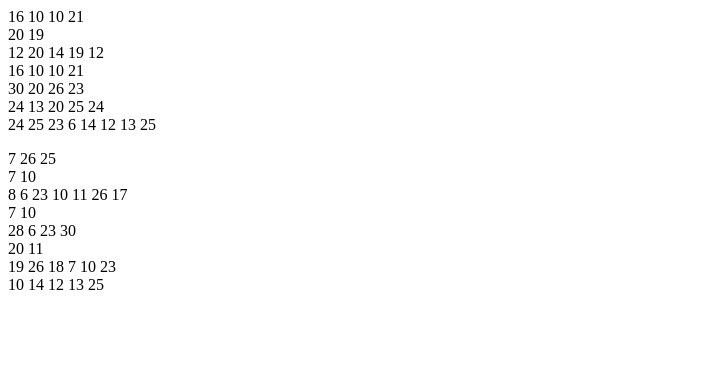
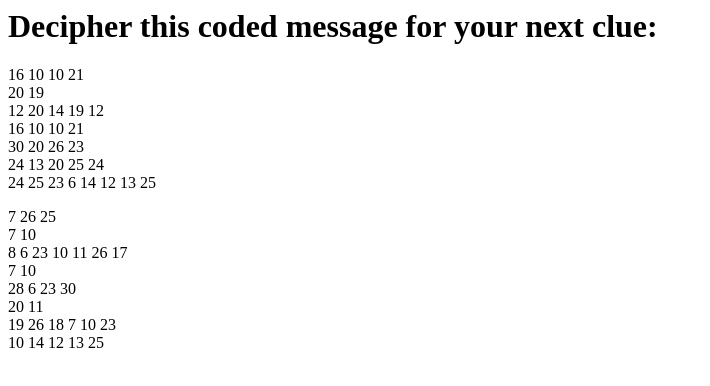
Before and after one commit to daven97/outlast, a plain HTML site: page index.html in a window 1280 px wide. Shown: the whole page, without its empty margins (0-710 px from the left). Drawn offline with Linux system fonts and the light colour scheme.

Commit message:
Update index.html

```diff
--- a/index.html
+++ b/index.html
@@ -1,3 +1,5 @@
+<h1>Decipher this coded message for your next clue:</h1>
+
 <p>
   <div>16 10 10 21</div>
   <div>20 19</div>
```
